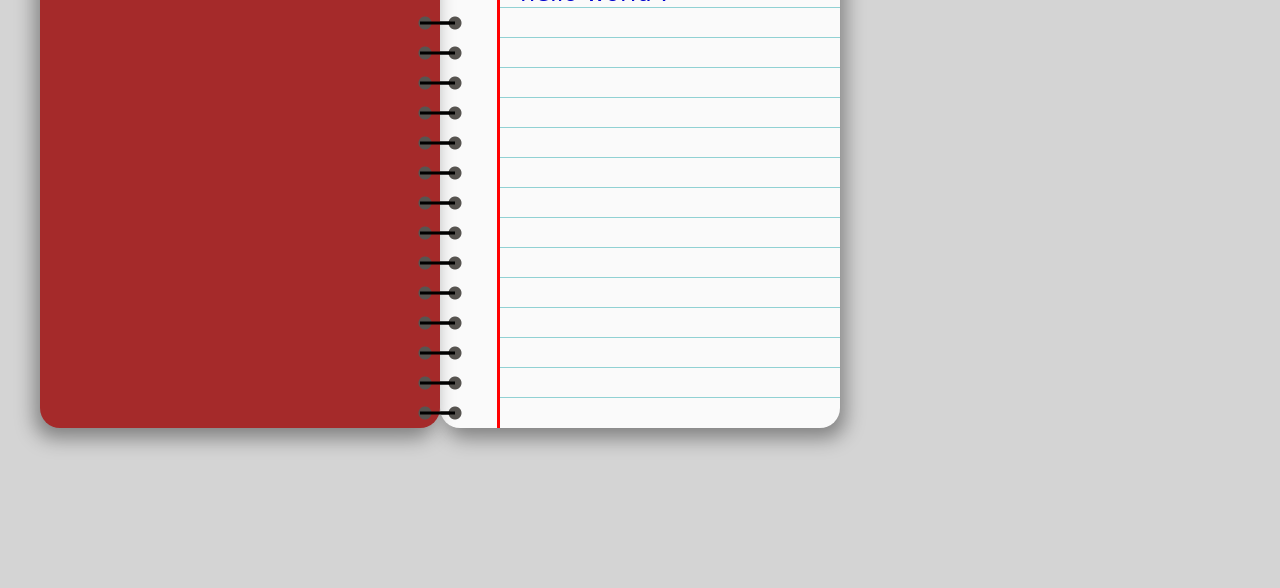
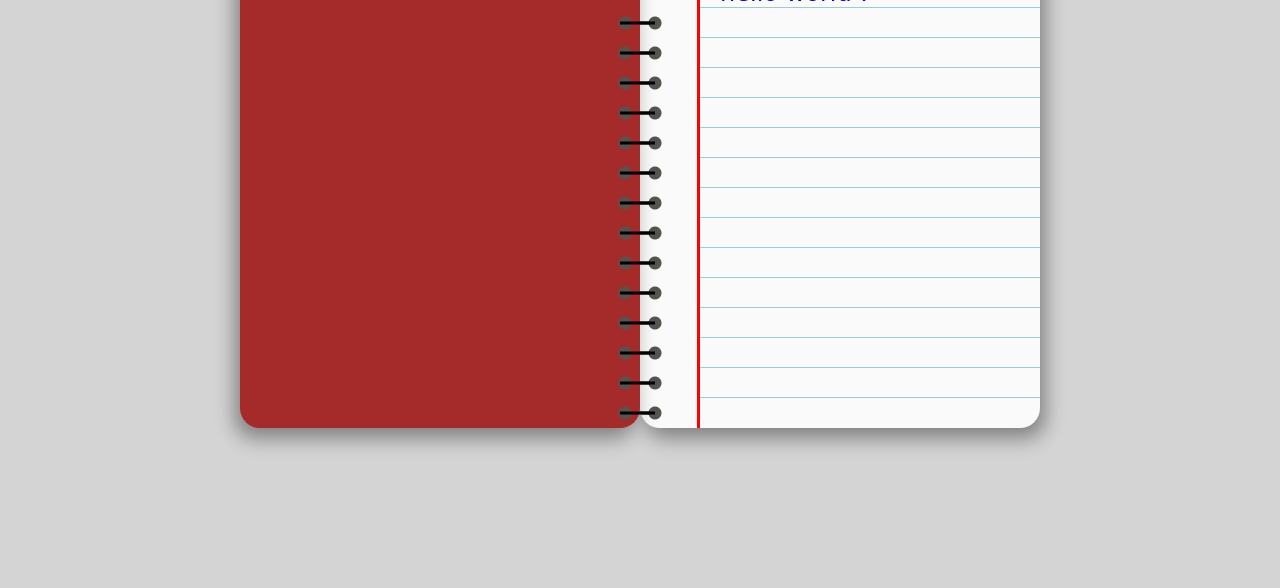
Before and after one commit to OSAMA478/01-css-notes-project, a plain HTML site: page index.html in a window 1280 px wide. Shown: the part 212-800 px from the top of the page. Drawn offline with Linux system fonts and the light colour scheme; a web font is replaced by a local one.

Commit message:
aligning the book in the center

```diff
--- a/index.html
+++ b/index.html
@@ -13,10 +13,12 @@
 		/>
 	</head>
 	<body>
-		<div class="cover">2022</div>
-		<div class="paper">
-			<div class="paper-content">
-				<textarea name="" id="" rows="14" autofocus>hello world !</textarea>
+		<div class="container">
+			<div class="cover">2022</div>
+			<div class="paper">
+				<div class="paper-content">
+					<textarea name="" id="" rows="14" autofocus>hello world !</textarea>
+				</div>
 			</div>
 		</div>
 	</body>
--- a/style.css
+++ b/style.css
@@ -12,6 +12,11 @@ body {
 	align-items: center;
 
 	height: 100vh;
+}
+
+.container {
+	position: absolute;
+	left: 50%;
 }
 
 .paper {
```
